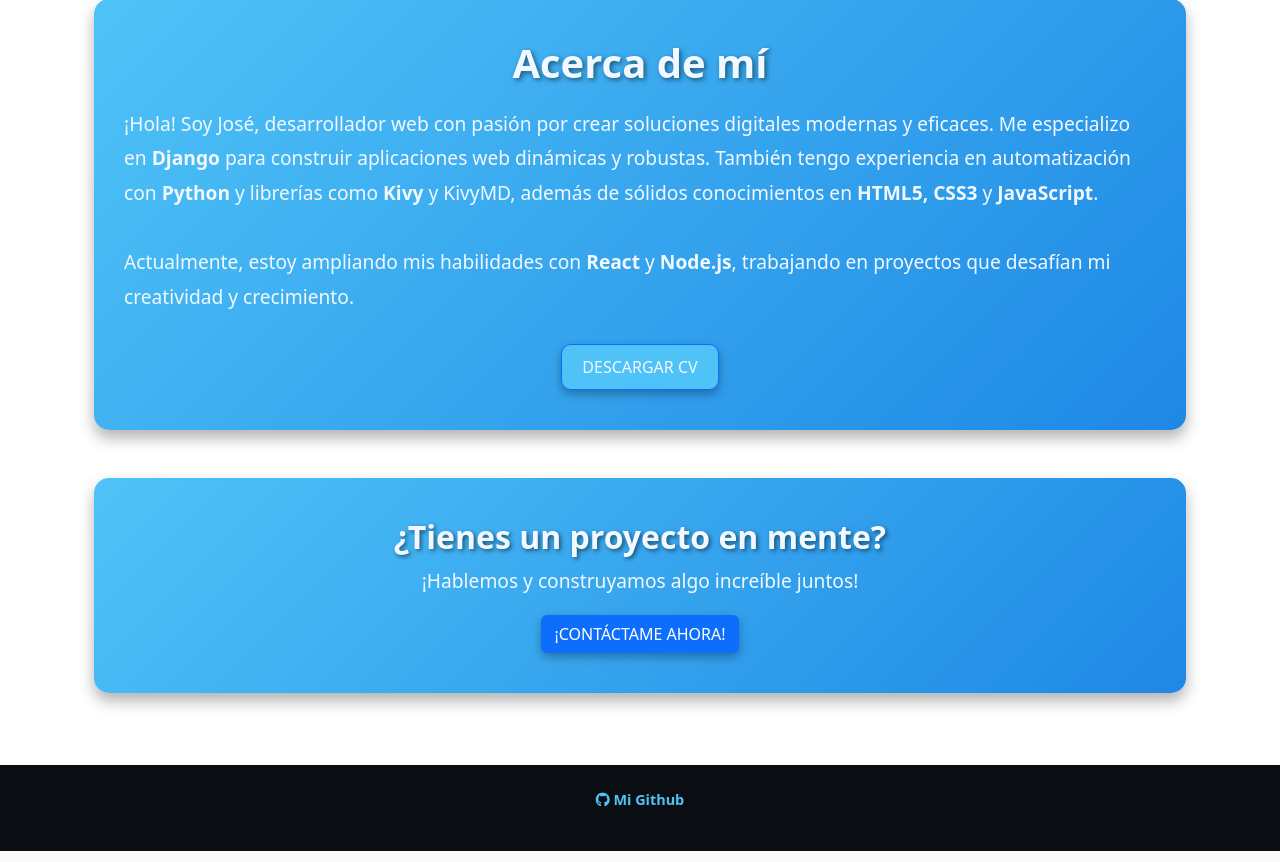
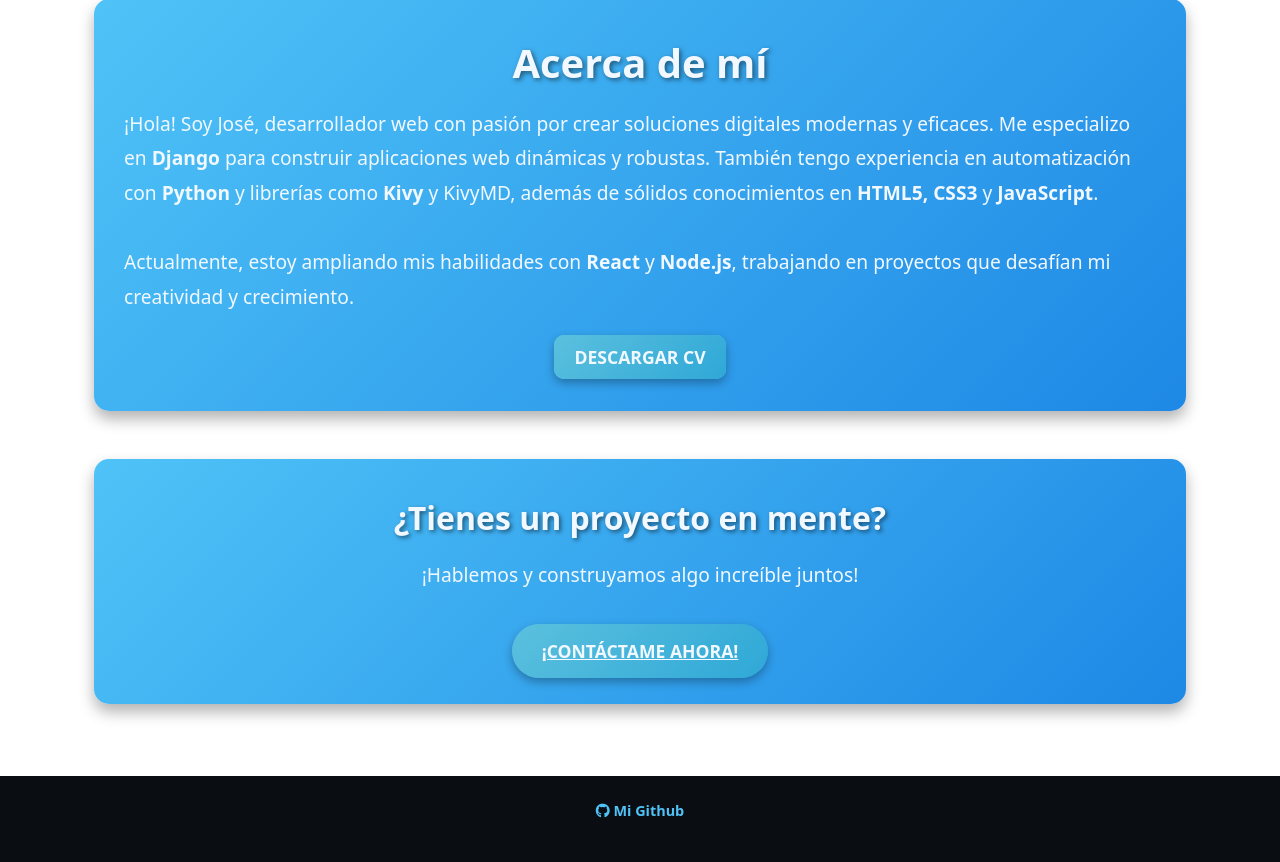
Before and after one commit to AmeriK88/Professional-portfolio, a Django app: page / in a window 1280 px wide. Shown: the part 687-1549 px from the top of the page. Run offline with Django 5.2, Linux system fonts and the light colour scheme; parts of the project's set-up code (start-up, migrations or seed data) failed here and were passed over.

Commit message:
Mejora de accesibilidad y SEO

```diff
--- a/static/css/styles.css
+++ b/static/css/styles.css
@@ -2,15 +2,15 @@
     --primary-color: #4fc3f7;
     --secondary-color: #1e88e5;
     --background-color: #0d1117;
-    --text-color: #cbd9e0;
+    --text-color: #d7dee2;
     --dark-text-color: #849eb4;
     --secondary-text-color: #eef0f1;
     --card-background: #161b22;
-    --hover-background: linear-gradient(135deg, #4fc3f7, #1e88e5);
+    --hover-background: linear-gradient(135deg, #d0d5d8, #1e88e5);
     --footer-color: #0a0e13;
     --highlight-color: #f1f8ff;
     --danger-color: #ff5555;
-    --success-color: #4caf50;
+    --success-color: linear-gradient(135deg, #5bc0de, #2fa8d7);
     --animation-duration: 0.8s;
     --animation-ease: ease-in-out;
     --whatsapp-btn-hover: #25d366;
@@ -33,7 +33,7 @@ body, html {
 
 /* Ajuste navegación */
 .navbar {
-    background: var(--hover-background);
+    background: linear-gradient(135deg, var(--primary-color), var(--secondary-color));
     border-bottom: 2px solid var(--secondary-color);
     box-shadow: 0 4px 6px rgba(0, 0, 0, 0.5);
 }
@@ -115,26 +115,6 @@ body, html {
     margin-bottom: 30px;
 }
 
-/* Botón */
-.about-button {
-    padding: 15px 30px;
-    font-size: 1.1rem;
-    font-weight: bold;
-    text-transform: uppercase;
-    color: var(--highlight-color);
-    background-color: var(--success-color);
-    border: none;
-    border-radius: 50px;
-    transition: background-color 0.3s ease, transform 0.3s ease;
-    box-shadow: 0 4px 10px rgba(0, 0, 0, 0.3);
-}
-
-.about-button:hover {
-    background-color: var(--secondary-color);
-    transform: translateY(-3px);
-    box-shadow: 0 6px 15px rgba(0, 0, 0, 0.5);
-}
-
 /* Sección del Call-to-Action */
 .cta-section {
     background: linear-gradient(135deg, var(--primary-color), var(--secondary-color));
@@ -171,7 +151,7 @@ body, html {
     font-weight: bold;
     text-transform: uppercase;
     color: var(--highlight-color);
-    background-color: var(--success-color);
+    background: var(--success-color);
     border: none;
     border-radius: 50px;
     transition: background-color 0.3s ease, transform 0.3s ease;
@@ -179,7 +159,7 @@ body, html {
 }
 
 .cta-button:hover {
-    background-color: var(--secondary-color);
+    background: var(--secondary-color);
     transform: translateY(-3px);
     box-shadow: 0 6px 15px rgba(0, 0, 0, 0.5);
 }
@@ -194,8 +174,6 @@ h1 {
     text-shadow: 2px 2px 4px rgba(0, 0, 0, 0.5);
     animation: fadeIn var(--animation-duration) var(--animation-ease);
 }
-
-
 
 h1:hover {
     color: var(--secondary-color);
--- a/templates/home.html
+++ b/templates/home.html
@@ -66,15 +66,15 @@
             <br><br>
             Actualmente, estoy ampliando mis habilidades con <strong>React</strong> y <strong>Node.js</strong>, trabajando en proyectos que desafían mi creatividad y crecimiento.
         </p>
-        <a href="{% static 'docs/cv.pdf' %}" class="btn btn-primary about-button" download>Descargar CV</a>
+        <a href="{% static 'docs/cv.pdf' %}" class="cta-button cta-section" download>Descargar CV</a>
     </div>
 
 
      <!-- Call-to-Action -->
      <div class="cta-section text-center my-5">
-        <h2 class="cta-text">¿Tienes un proyecto en mente?</h2>
-        <p class="cta-subtext">¡Hablemos y construyamos algo increíble juntos!</p>
-        <a href="https://wa.me/+34639949187" class="btn btn-primary cta-button" target="_blank" rel="noopener noreferrer">
+        <h2 class="cta-text mb-4">¿Tienes un proyecto en mente?</h2>
+        <p class="cta-subtext mb-5">¡Hablemos y construyamos algo increíble juntos!</p>
+        <a href="https://wa.me/+34639949187" class="cta-button" target="_blank" rel="noopener noreferrer">
             ¡Contáctame Ahora!
         </a>
     </div>
```
